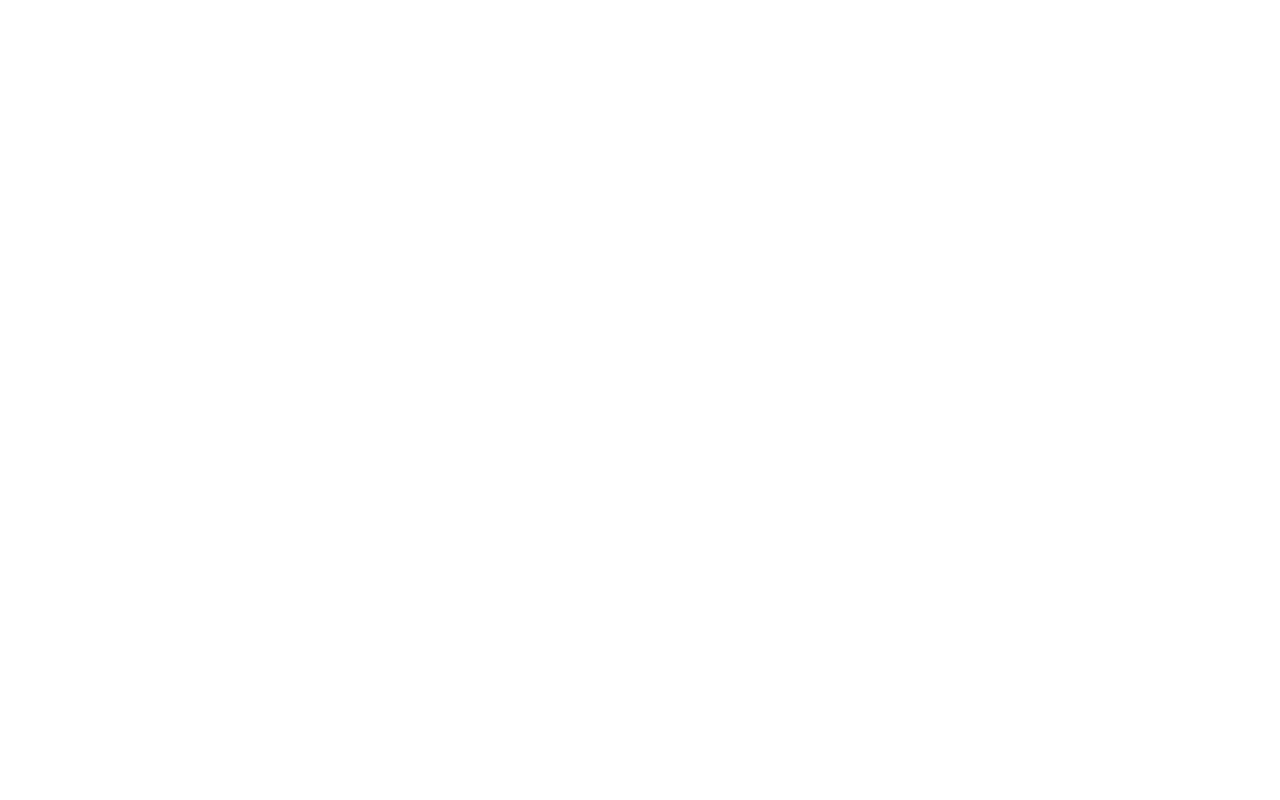
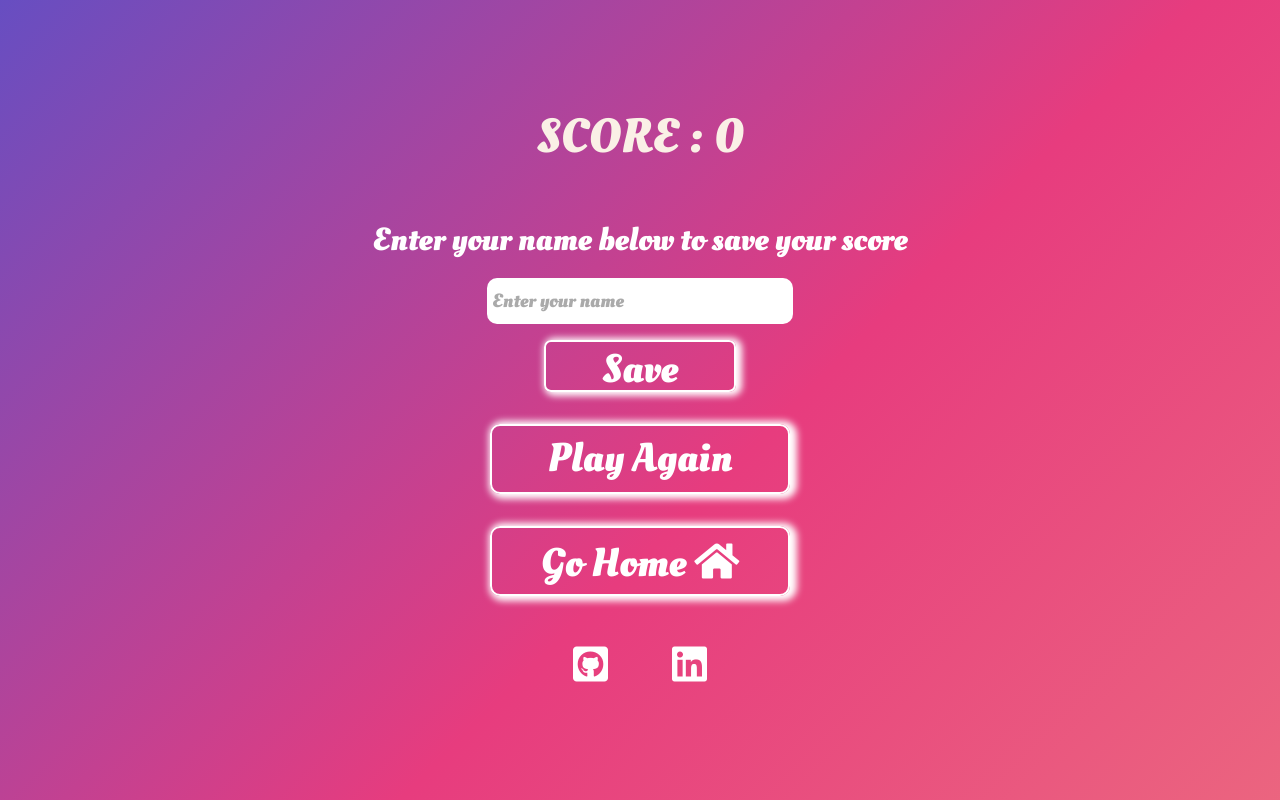
Before and after one commit to AbhijithS-Ark/collabrate-quiz, a plain HTML site: page end.html in a window 1280 px wide. Drawn offline with Linux system fonts and the light colour scheme.

Commit message:
second commit

```diff
--- a/end.html
+++ b/end.html
@@ -0,0 +1,32 @@
+<!DOCTYPE html>
+<html lang="en">
+<head>
+    <meta charset="UTF-8">
+    <meta name="viewport" content="width=device-width, initial-scale=1.0">
+    <title>Congrats!</title>
+    <link rel="stylesheet" href="style.css">
+    <link rel="stylesheet" href="https://use.fontawesome.com/releases/v5.13.1/css/all.css" integrity="sha384-xxzQGERXS00kBmZW/6qxqJPyxW3UR0BPsL4c8ILaIWXva5kFi7TxkIIaMiKtqV1Q" crossorigin="anonymous">
+
+
+</head>
+<body>
+    <div class="wallpaper">
+    <div class="container">
+         <h1 class="finalscore">SCORE : 0</h1>
+  <form class="end-form">
+      <h2 class="username">Enter your name below to save your score</h2>
+      <input  type="text" name="name" id="username" autocomplete="off" placeholder="Enter your name" required>
+      <button class="save btn" type="submit"  onclick="saveHighscore(event)"disabled>Save</button>
+  </form>
+      <a href="/game.html" class="button1 btn1">Play Again</a>
+      <a href="/index.html" class="button2 btn2 ">Go Home <i class="fas fa-home"></i></a>
+
+      <div class="social-icons">
+      <a href="#" onclick= "window.open('https://github.com/AbhijithS-Ark');window.open('https://github.com/anirket');" class="icon1"><i class="fab fa-github-square"></i></a>
+      <a href=""target="_blank"  class="icon1"><i class="fab fa-linkedin"></i></a>
+    </div>
+    </div>
+    </div>
+    <script>src="end.js"</script>
+</body>
+</html>
--- a/game.js
+++ b/game.js
@@ -120,6 +120,8 @@ options.addEventListener("click", (e) => {
         else {
             console.log("this faltu");
             //jump to end html file which is to be created
+            window.location.assign('/end.html')
+
             // window.location.href = "end.html"
         }
     }
@@ -190,9 +192,7 @@ const displayquestions = () => {
         //go to end page
         console.log("triggered");
         // window.location.href = "end.html"
-
-        //delete this later
-        alert("now jump to end.html")
+        window.location.assign('/end.html')
     }
     if (question < 6) {
         displayquestionnumber.textContent = question;
--- a/gamestyle.css
+++ b/gamestyle.css
@@ -21,7 +21,6 @@ body {
     justify-content: space-around;
     padding-top: 1.1rem;
     padding-bottom: 1.1rem;
-
     background-color: #494935;
 }
 
--- a/style.css
+++ b/style.css
@@ -8,6 +8,7 @@
     box-sizing: border-box;
     font-family:'Oleo Script',cursive;
 }
+/*wallpaper animation for all backgrounds*/
 .wallpaper{
    width:100vw;
    height:100vh;
@@ -15,6 +16,9 @@
    position:relative;
    background-size:400% 400%;
    animation:change 10s ease-in-out infinite;
+   margin:0;
+   padding:0;
+   overflow:hidden;
 }
 @keyframes change{
     0%{
@@ -30,7 +34,7 @@
     }
 }
 /*this part is the wallpaper animation */
-
+/*logo animation*/
 .anim{
     position:relative;
     overflow:hidden;
@@ -89,6 +93,7 @@ li:nth-child(1){
   }
 
 /*separated to avoid confusion of using scaling */
+/*are you ready? animation*/
 .tagline{
     font-size:3rem;
     color:#fff;
@@ -103,7 +108,7 @@ li:nth-child(1){
 }
 
 
-
+/*container used for index.html and end.html*/
 .container{
     position:relative;
     width:100%;
@@ -114,34 +119,36 @@ li:nth-child(1){
     margin:auto;
     padding:2rem;
     text-align: center;
-    flex-direction: column;
+    flex-direction:column;
     max-width: 40rem;
 }
+/*button animation common for entire quiz*/
 .button1{
-
+    border:2px  solid #fff;
     text-decoration:none;
     font-size:2.5rem;
-    margin:0 0 2.5rem 0;
-    padding:8px 7px;
+    margin:0 0 2rem 0;
+    padding:5px 7px;
     width:300px;
     height:70px;
     border-radius:10px;
-    box-shadow: 3px 1px 7.5px 7px  #fff;
+    text-align:center;
+    box-shadow: 3px 1px 7.5px 4px  #fff;
     cursor:pointer;
-    overflow: hidden;
+    overflow:hidden;
 }
 .button2{
     border:2px  solid #fff;
     text-decoration:none;
     font-size:2.5rem;
-    margin:0 0 1.5rem 0;
-    padding:6px 6px;
-    width:350px;
+    margin:0 0 2.5rem 0;
+    padding:8px 6px;
+    width:300px;
     height:70px;
     border-radius:10px;
    cursor:pointer;
-   box-shadow: 3px 1px 7.5px 7px  #fff;
-   overflow: hidden;
+   box-shadow: 3px 1px 7.5px 4px  #fff;
+   overflow:hidden;
 }
 .btn1{
     color:#fff;
@@ -159,7 +166,7 @@ transition: all 0.3s ease-in;
     width:100%;
     height:0%;
     background:linear-gradient(to right,#ff105f,#ffad06);
-    z-index: -1;
+    z-index:-1;
     transition: 0.8s;
 }
 .btn1::before{
@@ -196,7 +203,133 @@ transition: all 0.3s ease-in;
 .btn2:hover::before{
     height:180%;
 }
+/*end of button animation*/
+/*end-form css for end.html*/
+.finalscore{
+    position:relative;
+    color:linen;
+    font-size:3rem;
+    margin-bottom:3rem;
+    cursor:default;
+}
 
+.username{
+    color:#fff;
+    font-size:2rem;
+    margin-bottom:1rem;
+    cursor:default;
+}
+
+.end-form{
+    display:flex;
+    flex-direction:column;
+    align-items:center;
+    width:100%;
+}
+
+input{
+    width:53%;
+    border:none;
+    outline:none;
+    padding:10px 5px ;
+    margin-bottom:1rem;
+    border-radius:10px;
+    font-size:1.2rem;
+}
+/*save button css and animation*/
+.save{
+    border:2px solid #fff;
+    background:none;
+    width:12rem;
+    height:3.3rem;
+    margin-bottom:2rem;
+    border-radius:7px;
+    font-size:2.5rem;
+    cursor:pointer;
+    box-shadow: 3px 1px 7px 3px  #fff;
+    color:#fff;
+    text-align:center;
+    outline:none;
+    overflow:hidden;
+}
+
+.btn{
+    color:#fff;
+transform:scale(1);
+transition: all 0.3s ease-in;
+}
+.btn:hover{
+    color:#000;
+ transform:scale(1.1);
+}
+.save::before{
+    content: "";
+    position: absolute;
+    left:0;
+    width:100%;
+    height:0%;
+    background:linear-gradient(to right,#ff105f,#ffad06);
+    z-index:-1;
+    transition: 0.8s;
+}
+.btn::before{
+   top:0;
+   border-radius: 0 0 50% 50%;
+}
+.btn:hover::before{
+    height:180%;
+}
+
+::placeholder{
+    color:#aaa;
+}
+
+/* social icons animation with footer*/
+.social-icons{
+    position:relative;
+    height:60px;
+    display:flex;
+    justify-content:center;
+    align-items:center;
+    background:none;
+
+}
+.icon1,.icon2{
+font-size:2.5rem;
+color:#fff;
+margin:2rem;
+transform:scale(1);
+transition: all 0.3s ease-in;
+}
+.icon1:hover,.icon2:hover{
+ transform:scale(1.3);
+}
+
+/*highscores css styling*/
+.container1{
+    position:relative;
+    width:100%;
+    height:100vh;
+    display:flex;
+    justify-content: center;
+    align-items:center;
+    margin:auto;
+    text-align: center;
+    flex-direction:column;
+    max-width: 40rem;
+}
+#finalscore{
+    margin:0 0 2rem 0;
+    font-size:4rem;
+    color:#000;
+}
+#highscorelist{
+    list-style:none;
+    margin-bottom:3rem;
+}
+
+
+/*media query  common for  entire quiz*/
 
 @media only screen and (max-width:600px){
      .anim{
@@ -207,9 +340,19 @@ transition: all 0.3s ease-in;
      }
      .button1{
          width:60vw;
+         font-size:2.5rem;
      }
      .button2{
          width:60vw;
-         font-size:2.5rem ;
+         font-size:2.5rem;
+     }
+     .save{
+         width:40vw;
+     }
+     input{
+         width:60vw;
+     }
+     #finalscore{
+         font-size:3rem;
      }
 }
```
Also changed, not shown: highscores.html (added, +21 -0 lines), index.html (+2 -2 lines), end.js (added), highscores.js (added).
